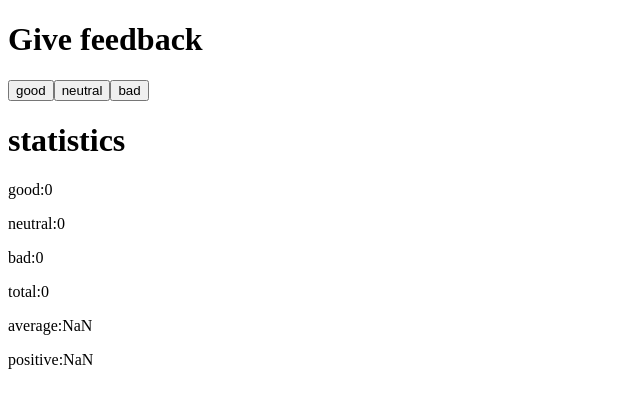
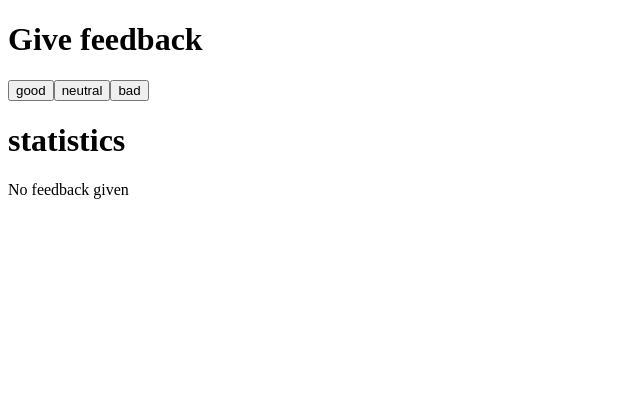
Before and after one commit to Inquisitive-Rishi/FullStackOpen-2022, a React (Vite) app in the folder part1/unicafe/: page / in a window 1280 px wide. Shown: the top 408 px of the page, without its empty margins (0-640 px from the left). Built offline with nearby package versions, Linux system fonts and the light colour scheme.

Commit message:
finish ex 1.9 conditional rendering

```diff
--- a/part1/unicafe/src/App.jsx
+++ b/part1/unicafe/src/App.jsx
@@ -17,6 +17,13 @@ const Button = ({onClick,txt}) => {
 }
 
 const Statistics = ({good, neutral, bad, total, average, positive}) => {
+  if (!total) {
+    return (
+      <>
+      <p>No feedback given</p>
+      </>
+    )
+  }
   return (
     <>
       <p>good:{good}</p>
```
